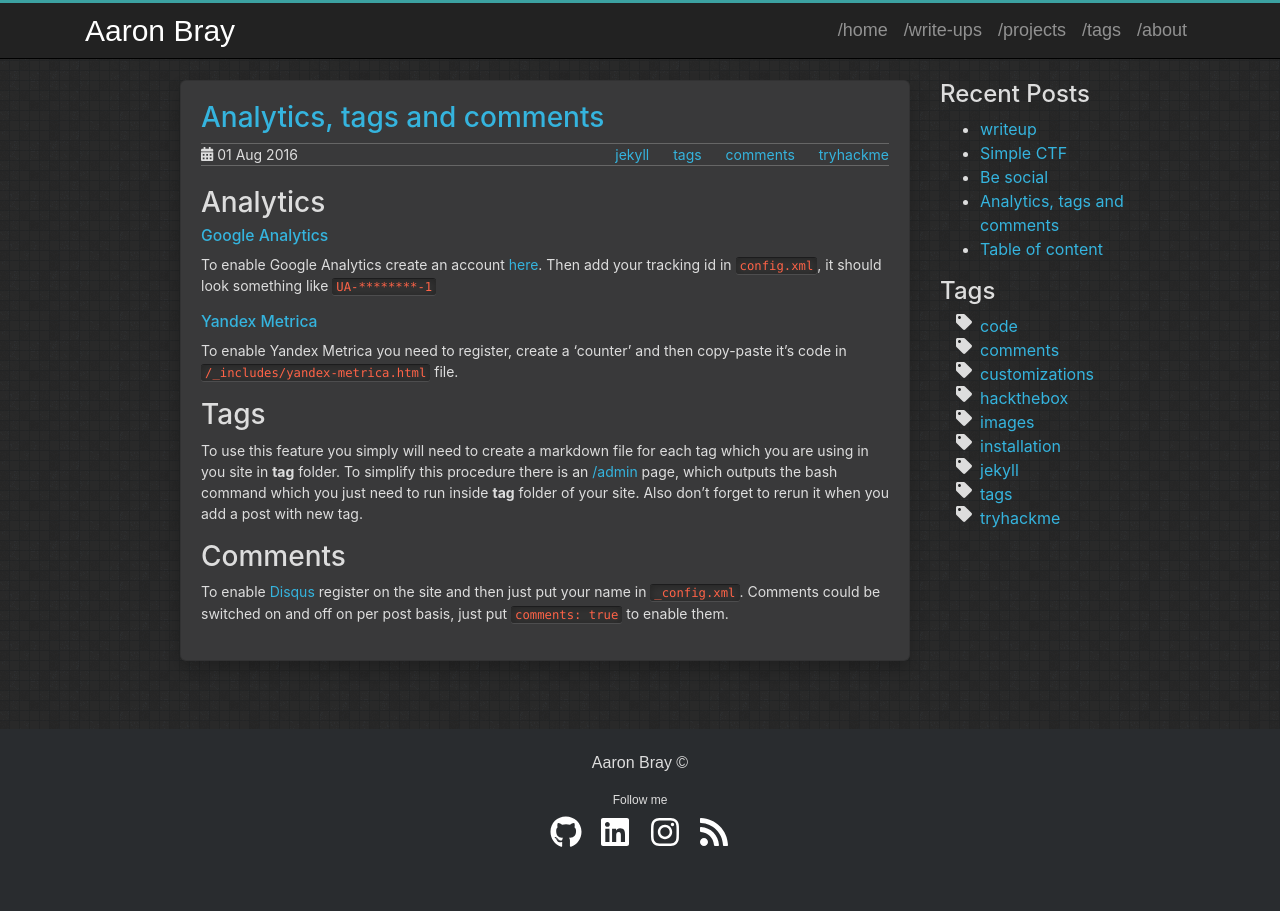
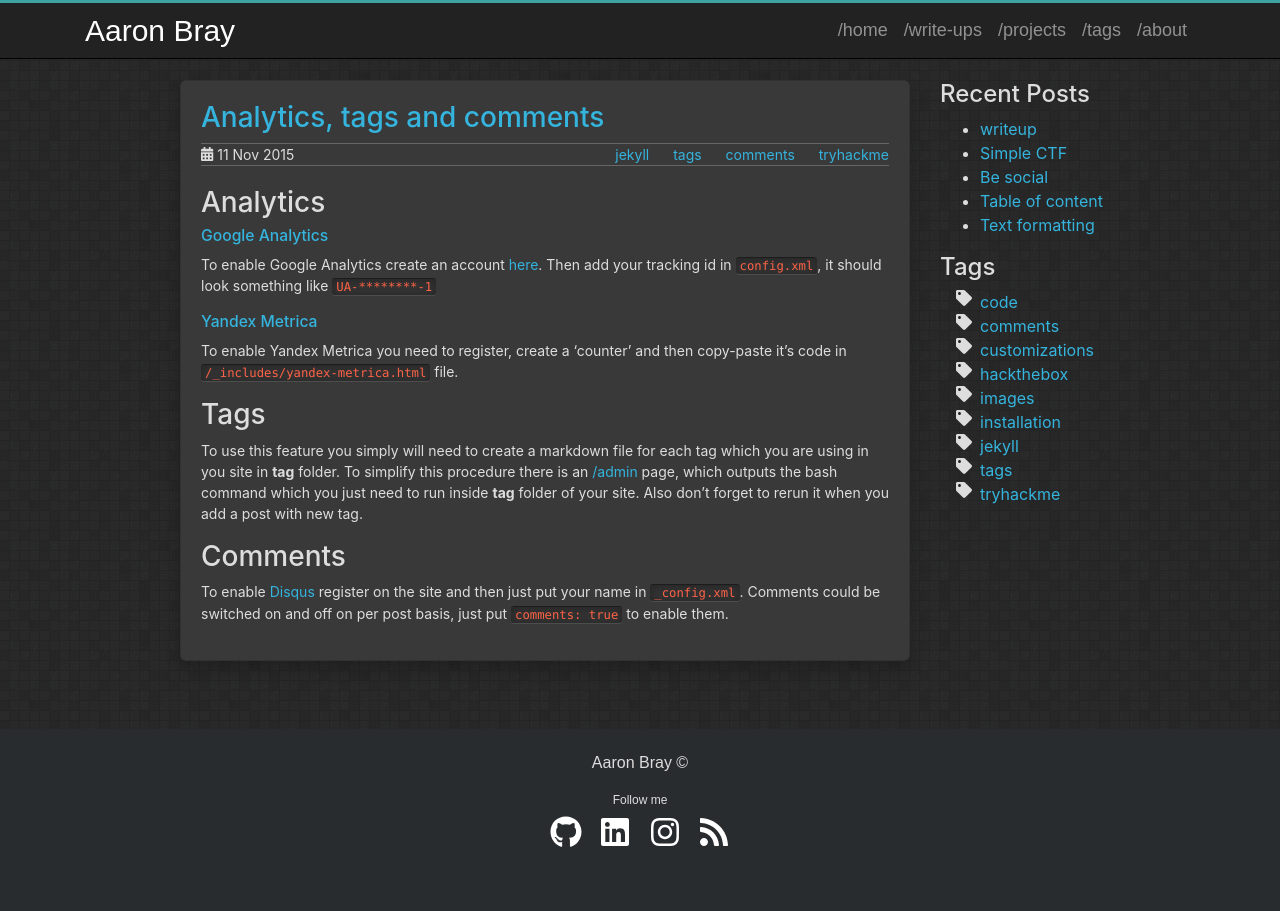
Before and after one commit to AaronBray/AaronBray.github.io, a Jekyll site: the page built from _posts/2015-11-11-analytics-tags-comments.md, in a window 1280 px wide. Built offline with Jekyll 4.4.1, drawn with Linux system fonts in a browser that asks for light colours.

Commit message:
Update and rename 2016-08-01-analytics-tags-comments.md to 2015-11-11-analytics-tags-comments.md

```diff
--- a/_posts/2016-08-01-analytics-tags-comments.md
+++ b/_posts/2015-11-11-analytics-tags-comments.md
@@ -1,7 +1,7 @@
 ---
 layout: post
 title: "Analytics, tags and comments"
-date: 2016-08-01 16:25:06
+date: 2015-11-11 16:25:06
 description: Here you'll find how to setup analytics, tags and comments for your blog
 tags:
  - jekyll
```
